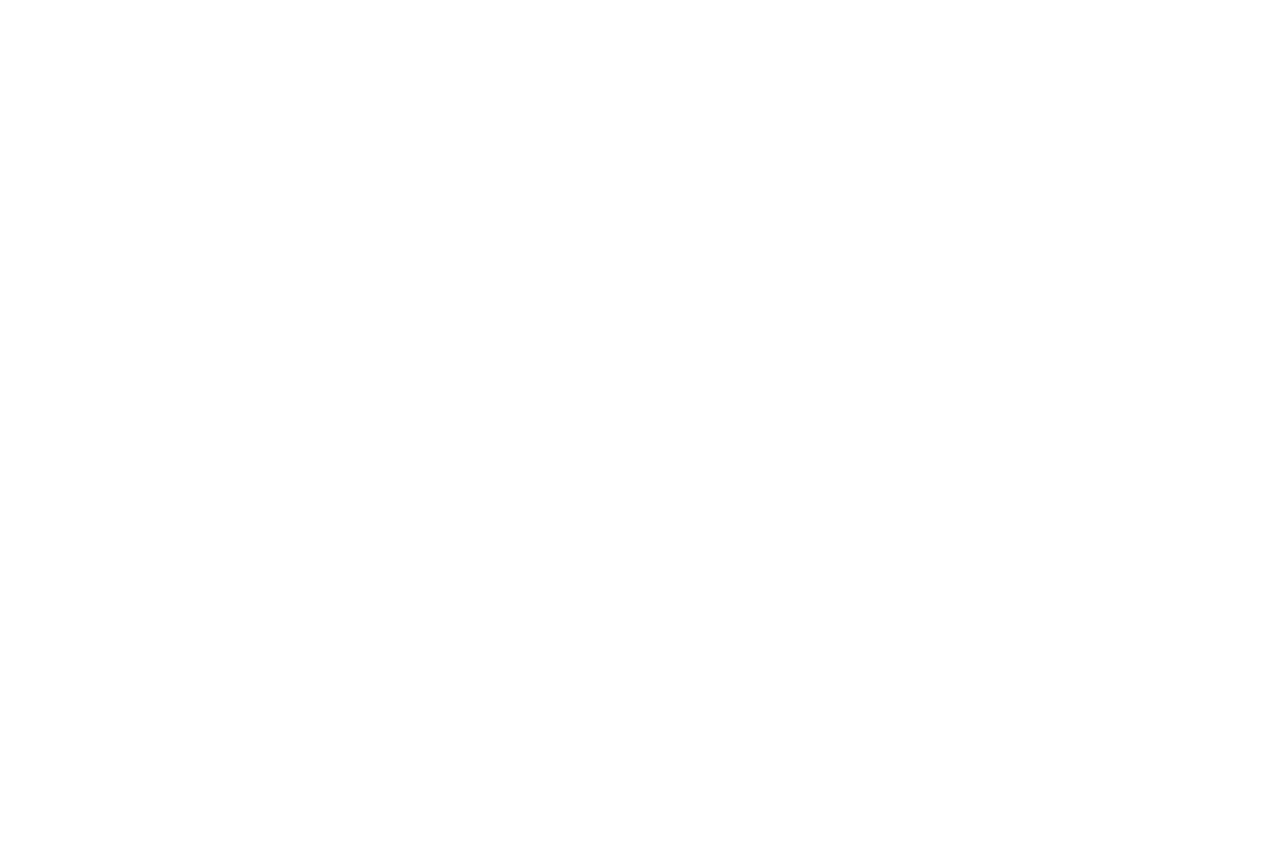
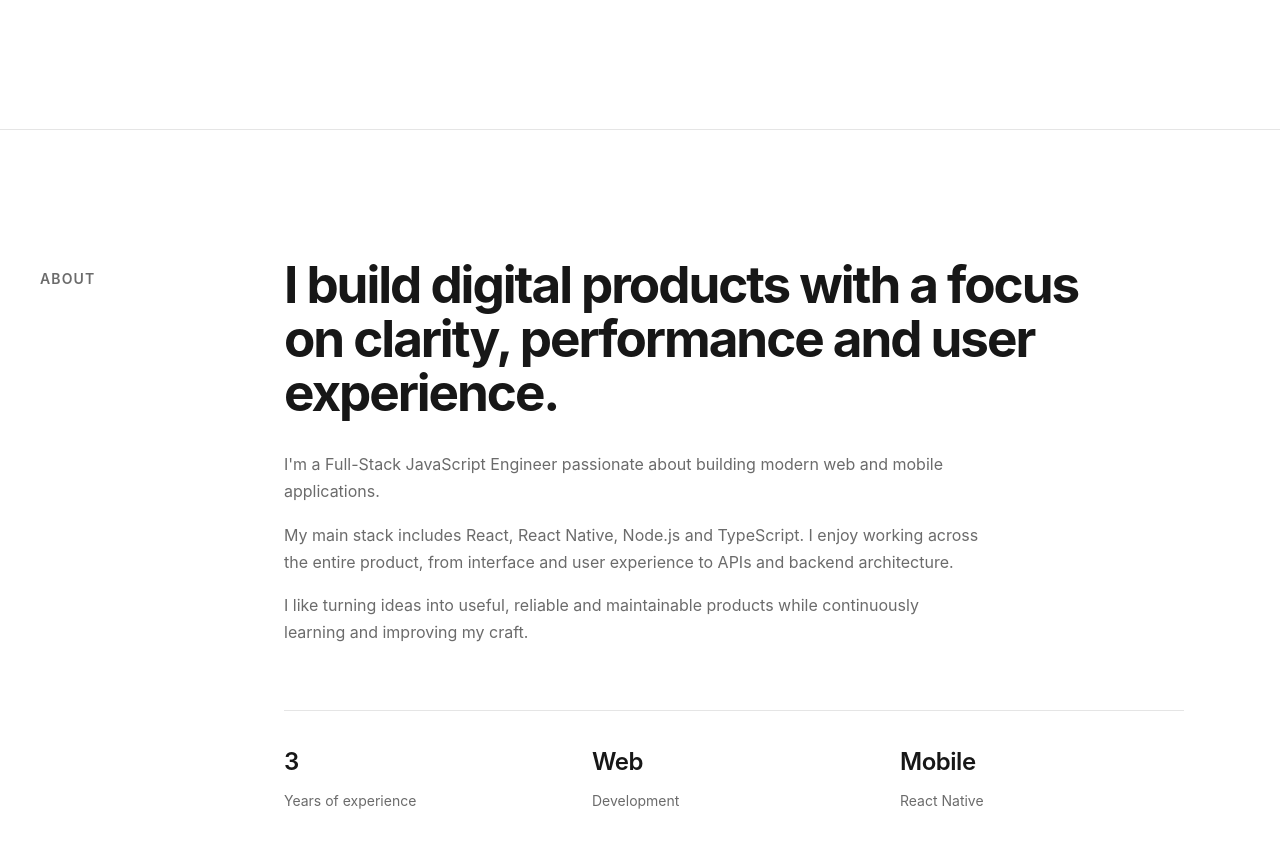
Before and after one commit to SafaTt/safa-portfolio, a React (Vite) app: page / in a window 1280 px wide. Shown: the part 660-1508 px from the top of the page. Before the commit the page ends 800 px from the top, so only its background shows below. Built offline with nearby package versions, Linux system fonts and the light colour scheme.

Commit message:
feat: add portfolio About

```diff
--- a/src/App.tsx
+++ b/src/App.tsx
@@ -1,13 +1,15 @@
+import About from "./components/About/About"
 import Hero from "./components/Hero/Hero"
 import Navbar from "./components/Navbar/Navbar"
 
 function App() {
   return (
     <>
-      <Navbar />
+      <Navbar/>
 
       <main>
-        <Hero />
+        <Hero/>
+        <About/>
       </main>
     </>
   )
--- /dev/null
+++ b/src/components/About/About.css
@@ -0,0 +1,86 @@
+.about {
+  padding-block: var(--space-section);
+  border-top: 1px solid var(--color-border);
+}
+
+.about__container {
+  display: grid;
+  grid-template-columns: 180px 1fr;
+  gap: var(--space-2xl);
+}
+
+.about__label {
+  padding-top: 0.5rem;
+}
+
+.about__label span {
+  color: var(--color-text-muted);
+  font-size: var(--font-size-sm);
+  font-weight: 600;
+  letter-spacing: 0.08em;
+}
+
+.about__content {
+  max-width: 900px;
+}
+
+.about__title {
+  max-width: 850px;
+  font-size: clamp(2rem, 4vw, 3.5rem);
+  line-height: 1.05;
+  letter-spacing: -0.04em;
+}
+
+.about__text {
+  max-width: 700px;
+  margin-top: var(--space-xl);
+}
+
+.about__text p {
+  margin-bottom: var(--space-md);
+  color: var(--color-text-muted);
+  font-size: var(--font-size-md);
+  line-height: 1.7;
+}
+
+.about__highlights {
+  display: grid;
+  grid-template-columns: repeat(3, 1fr);
+  gap: var(--space-lg);
+  margin-top: var(--space-2xl);
+  padding-top: var(--space-xl);
+  border-top: 1px solid var(--color-border);
+}
+
+.about__highlight {
+  display: flex;
+  flex-direction: column;
+  gap: var(--space-xs);
+}
+
+.about__highlight strong {
+  font-size: var(--font-size-xl);
+  font-weight: 600;
+  letter-spacing: -0.02em;
+}
+
+.about__highlight span {
+  color: var(--color-text-muted);
+  font-size: var(--font-size-sm);
+}
+
+@media (max-width: 768px) {
+  .about__container {
+    grid-template-columns: 1fr;
+    gap: var(--space-lg);
+  }
+
+  .about__label {
+    padding-top: 0;
+  }
+
+  .about__highlights {
+    grid-template-columns: 1fr;
+    gap: var(--space-md);
+  }
+}
--- /dev/null
+++ b/src/components/About/About.tsx
@@ -0,0 +1,57 @@
+import "./About.css";
+
+function About() {
+  return (
+    <section id="about" className="about">
+      <div className="container about__container">
+        <div className="about__label">
+          <span>ABOUT</span>
+        </div>
+
+        <div className="about__content">
+          <h2 className="about__title">
+            I build digital products with a focus on clarity, performance and
+            user experience.
+          </h2>
+
+          <div className="about__text">
+            <p>
+              I'm a Full-Stack JavaScript Engineer passionate about building
+              modern web and mobile applications.
+            </p>
+
+            <p>
+              My main stack includes React, React Native, Node.js and
+              TypeScript. I enjoy working across the entire product, from
+              interface and user experience to APIs and backend architecture.
+            </p>
+
+            <p>
+              I like turning ideas into useful, reliable and maintainable
+              products while continuously learning and improving my craft.
+            </p>
+          </div>
+
+          <div className="about__highlights">
+            <div className="about__highlight">
+              <strong>3</strong>
+              <span>Years of experience</span>
+            </div>
+
+            <div className="about__highlight">
+              <strong>Web</strong>
+              <span>Development</span>
+            </div>
+
+            <div className="about__highlight">
+              <strong>Mobile</strong>
+              <span>React Native</span>
+            </div>
+          </div>
+        </div>
+      </div>
+    </section>
+  );
+}
+
+export default About;
```
